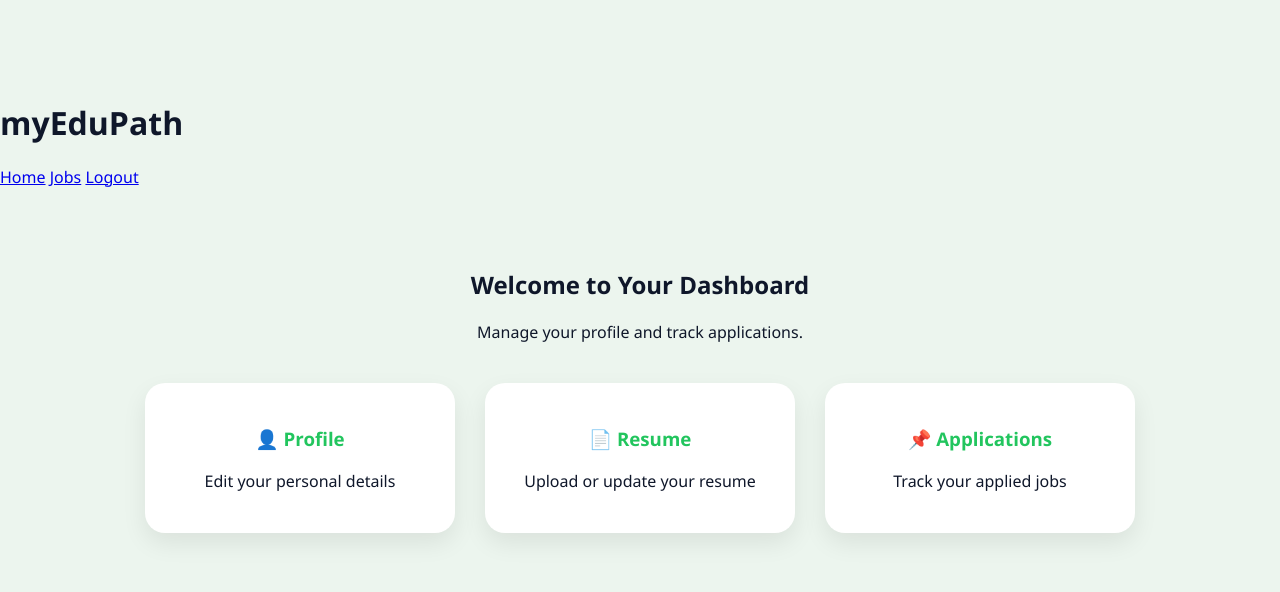
After one commit to abjthh03/myEduPath, a Flask app: page /dashboard in a window 1280 px wide. The commit adds this page. Shown: the top 592 px of the page. Run offline with Flask 3, Linux system fonts and the light colour scheme; the visitor is signed in with stand-in values (Sample User, id 1).

```diff
--- a/app.py
+++ b/app.py
@@ -296,3 +296,15 @@ def view_applications():
 if __name__ == "__main__":
     port = int(os.environ.get("PORT", 5000))
     app.run(host="0.0.0.0", port=port)
+
+
+#------------user dashboard------------
+
+from flask import session, redirect, url_for, render_template
+
+@app.route("/dashboard")
+def dashboard():
+    if "user_id" not in session:
+        return redirect(url_for("login"))
+
+    return render_template("dashboard.html")
--- a/static/css/style.css
+++ b/static/css/style.css
@@ -1095,9 +1095,7 @@ body.dark .logo-main {
 }
 
 
-/* ========================
-   JOB PAGE PREMIUM STYLE
-======================== */
+
 /* =========================
    GLOBAL NAVBAR (UNIFIED)
 ========================= */
@@ -1207,3 +1205,16 @@ body.dark .logo-main {
     background: #16a34a;
     transform: scale(1.05);
 }
+
+
+/* =========================
+      user dashboard
+========================= */
+
+.dashboard-cards {
+    display: flex;
+    gap: 30px;
+    justify-content: center;
+    flex-wrap: wrap;
+    margin-top: 40px;
+}
--- /dev/null
+++ b/templates/dashboard.html
@@ -0,0 +1,41 @@
+<!DOCTYPE html>
+<html>
+<head>
+    <title>Dashboard | myEduPath</title>
+    <link rel="stylesheet" href="{{ url_for('static', filename='css/style.css') }}">
+</head>
+<body>
+
+<header>
+    <h1>myEduPath</h1>
+    <nav>
+        <a href="/">Home</a>
+        <a href="/jobs">Jobs</a>
+        <a href="/logout">Logout</a>
+    </nav>
+</header>
+
+<section class="home-section">
+    <h2>Welcome to Your Dashboard</h2>
+    <p>Manage your profile and track applications.</p>
+
+    <div class="dashboard-cards">
+        <div class="feature">
+            <h3>👤 Profile</h3>
+            <p>Edit your personal details</p>
+        </div>
+
+        <div class="feature">
+            <h3>📄 Resume</h3>
+            <p>Upload or update your resume</p>
+        </div>
+
+        <div class="feature">
+            <h3>📌 Applications</h3>
+            <p>Track your applied jobs</p>
+        </div>
+    </div>
+</section>
+
+</body>
+</html>
```
